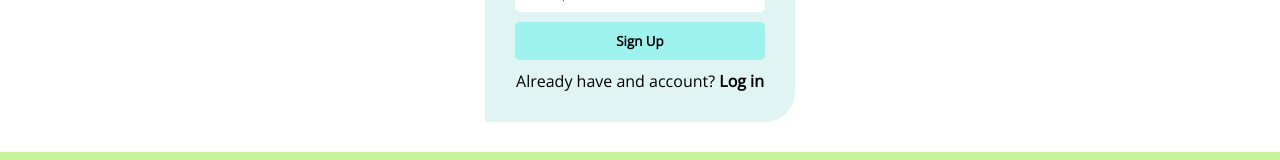
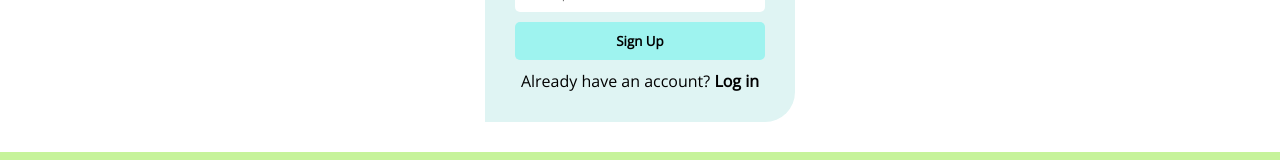
Before and after one commit to gbrogers/MyBodyMyHealth, a React (Create React App) app in the folder client/: page /signup in a window 1280 px wide. Shown: the part 503-663 px from the top of the page. Built offline with nearby package versions, Linux system fonts and the light colour scheme.

Commit message:
typo fix

```diff
--- a/client/src/components/SignUp/SignUp.jsx
+++ b/client/src/components/SignUp/SignUp.jsx
@@ -83,7 +83,7 @@ export default function SignUp() {
               Sign Up
             </button>
             <p className={styles.alternative}>
-              Already have and account?{" "}
+              Already have an account?{" "}
               <b>
                 <Link to="/login">Log in</Link>
               </b>
```
